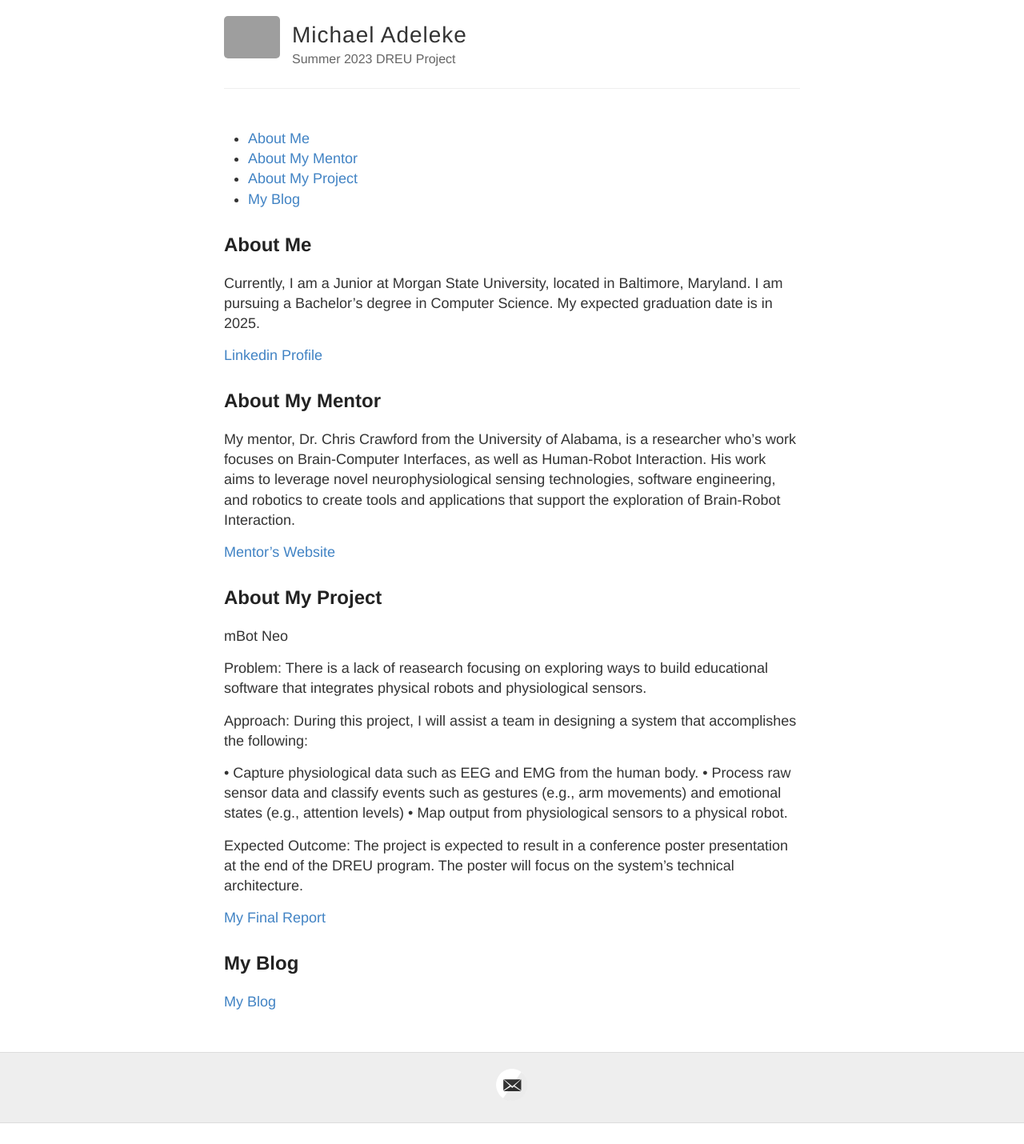
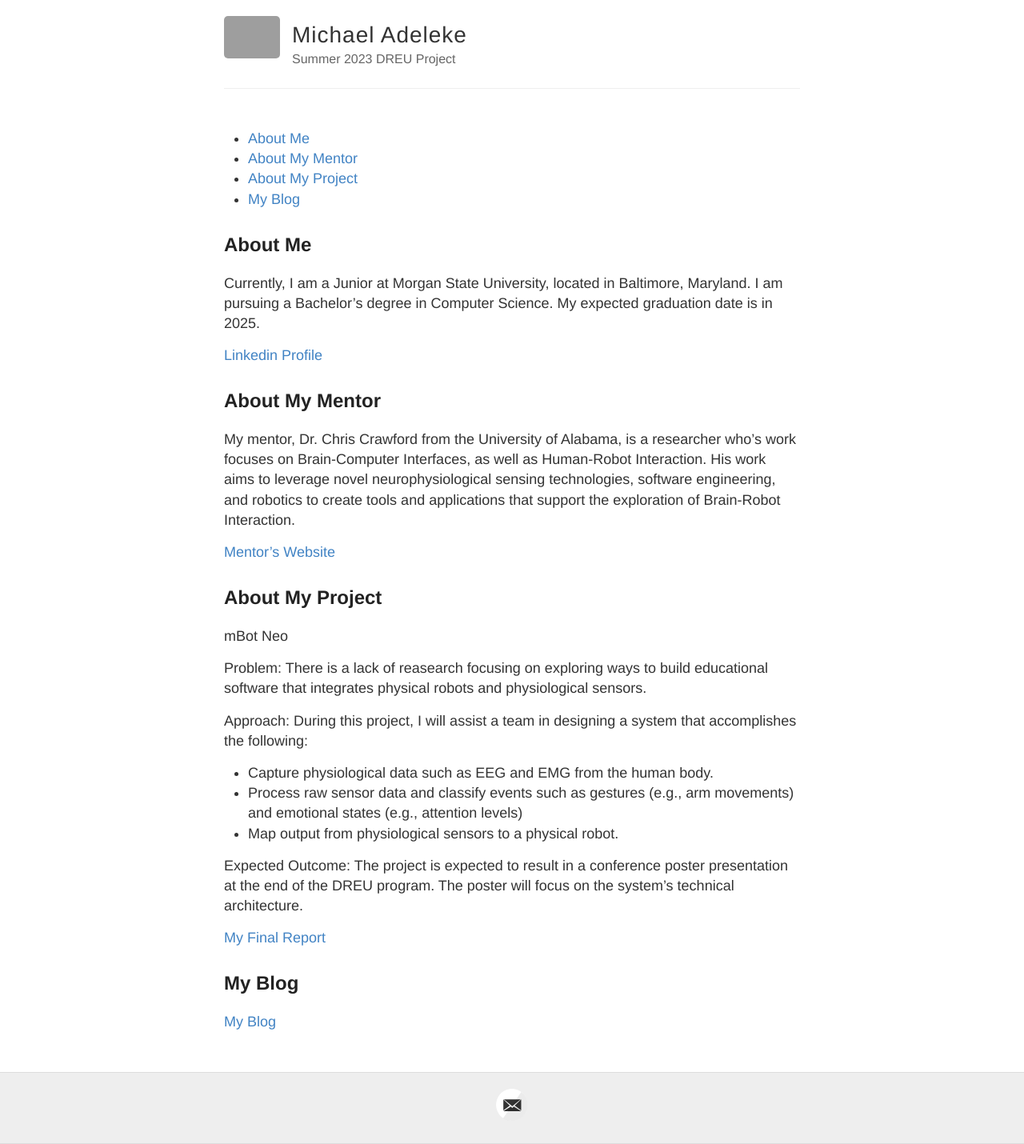
Before and after one commit to michaeladeleke1/michaeladeleke1.github.io, a Jekyll site: the page built from index.md, in a window 1280 px wide. Shown: the whole page at 80% size. Built offline with Jekyll 4.4.1, drawn with Linux system fonts in a browser that asks for light colours; before the commit the page ends 1404 px from its top, so only the background shows below that; grey boxes are pictures that could not be loaded.

```diff
--- a/index.md
+++ b/index.md
@@ -26,9 +26,9 @@ Problem: There is a lack of reasearch focusing on exploring ways to build educat
 
 Approach: During this project, I will assist a team in designing a system that accomplishes the following:
 
-  • Capture physiological data such as EEG and EMG from the human body.
-  • Process raw sensor data and classify events such as gestures (e.g., arm movements) and emotional states (e.g., attention levels)
-  • Map output from physiological sensors to a physical robot.
+  - Capture physiological data such as EEG and EMG from the human body.
+  - Process raw sensor data and classify events such as gestures (e.g., arm movements) and emotional states (e.g., attention levels)
+  - Map output from physiological sensors to a physical robot.
 
 Expected Outcome: The project is expected to result in a conference poster presentation at the end of the DREU program. The poster will focus on the system's technical architecture.
 
```
